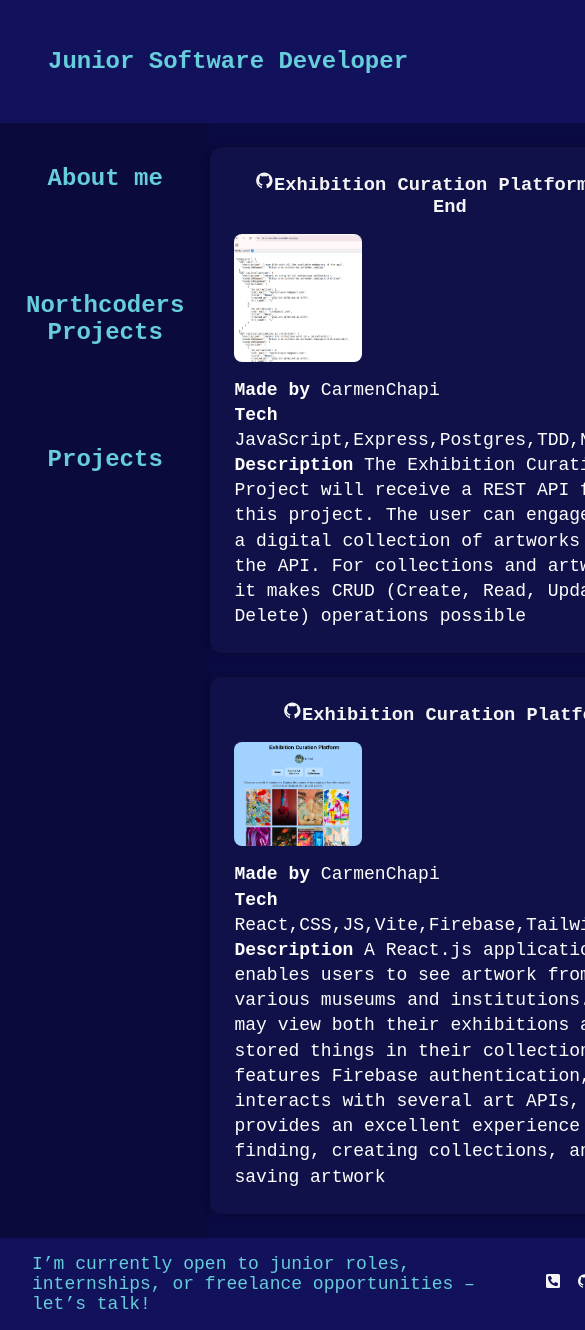
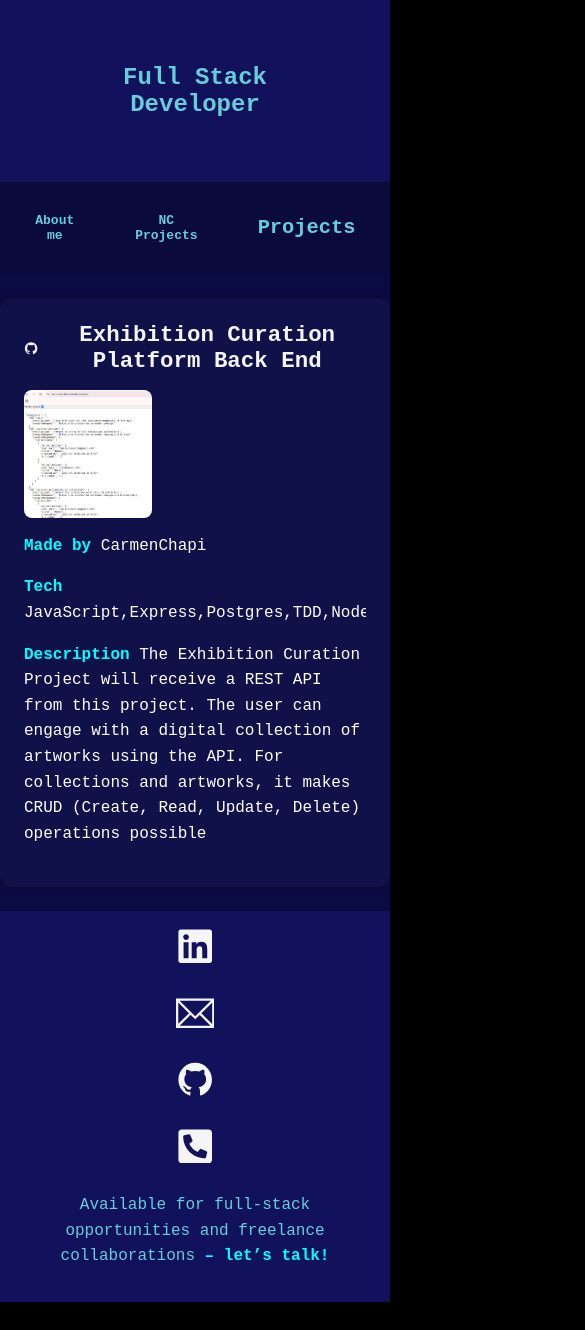
Before and after one commit to CarmenChapi/Projects, a React (Vite) app: page /works in a window 390 px wide. Shown: the top 1330 px of the page, 585 px wide, since content can reach past the window. After the commit the page ends 1302 px from the top, so only its background shows below. Built offline with nearby package versions, Linux system fonts and the light colour scheme.

Commit message:
this commit will add some changes about the size of the devices

```diff
--- a/index.html
+++ b/index.html
@@ -3,8 +3,8 @@
   <head>
     <meta charset="UTF-8" />
     <link rel="icon" type="image/svg+xml" href="/vite.svg" />
-    <meta name="viewport" content="width=device-width, initial-scale=1.0" />
-    <title>Carmen Chapi</title>
+   <meta name="viewport" content="width=device-width, initial-scale=1, maximum-scale=1, shrink-to-fit=no, user-scalable=no">
+    <title>Carmen Chaparro | Portfolio</title>
   </head>
   <body>
     <div id="root"></div>
--- a/src/App.css
+++ b/src/App.css
@@ -1,37 +1,43 @@
 #root {
-  max-width: 800px;
+  max-width: 100%;
+    min-height: 100dvh;
+  overflow-x: hidden;
+  position: relative;
   margin: 0 auto;
   text-align: center;
   background-color:rgb(11, 11, 68);
   color: antiquewhite;
 }
 
+
 .Header{
   display: flex;
   flex-direction: row;
-  align-items:first baseline;
+  align-items:center;
+    justify-content: center;
+      padding: 1rem;
   background-color: rgb(18, 18, 92);
   color: #66cdda;
 }
 
+
 .NavBar{
-  width: 220px;
-  background-color: #0a0a3c; /* darker navy blue to separate visually */
+
+  background-color: #0a0a3c;
   padding: 2rem 1rem;
   display: flex;
   flex-direction: column;
-  gap: 5rem;
-  color: #4cbfd9; /* Softer blue we picked earlier */
-
+  gap: 2rem;
+  color: #4cbfd9;
+  min-width: 200px;
 }
-
 
 
 /* The navigation menu links */
 .NavLinks {
   position: relative;
   display: inline-block;
-  color: #66cdda;/* Your bright blue color */
+  color: #66cdda;
   text-decoration: none;
   padding: 0.5rem 0;
   transition: color 0.3s ease;
@@ -55,24 +61,35 @@
 
 p{
   text-align: left;
-  font-size: large;
+  font-size: 1.1rem;
+  line-height: 1.6;
+  margin-bottom: 1rem;
+  width: 100% ;
+  max-width:100%;
+  overflow-x: hidden;
 }
+
 
 .mainContainer{
   display: flex;
   flex-direction:row;
   align-items: left;
+  min-height: 80dvh;
 }
 
 .profileImage{
-  width: 25em;
-  border-radius: 8em;
+
+  width: 100%;
+  max-width: 25vw;
+  overflow: hidden;
   border-color: #00f0ff;
   margin: 1em;
   display: block;
   margin-left: auto;
   margin-right: auto;
-  border: 2px solid;
+  border-radius: 50%;
+  pointer-events: none;
+
 }
 
 .Footer{
@@ -93,13 +110,41 @@ p{
   overflow-y: auto;
 }
 
+h2{
+  margin: 2ch;
+}
 
 a {
   color: inherit;
   text-decoration: none;
+
+}
+.footLink{
+  font-size: 4ch;
 }
 
+.titleLink{
+    display: flex;
+    align-items: center;
+    justify-content: center; /* para que sigan centrados */
+    gap: 10px;
+  font-size: 2ch;
+}
+
+.descripColor{
+  color:aqua;
+}
 .previewLink{
+  width: 8em;
+  height: 8em;
+  display: block;
+  margin-left: 2em;
+  margin-right: auto;
+  border-radius: 2px;
+    pointer-events: none;
+}
+
+.previewLink2{
   width: 8em;
   height: 8em;
   display: block;
@@ -113,7 +158,9 @@ ul { list-style-type: none; }
 
 .description{
   margin-left: 1px;
-  width: 25em;
+  width: 100%;
+  max-width: 18vw;
+  overflow: hidden;
 }
 
 
@@ -128,7 +175,7 @@ ul { list-style-type: none; }
 }
 
 .name{
-  color: #66cdda;
+  color:aqua;
 }
 
 .navTitle{
@@ -168,7 +215,7 @@ img:hover {
 .infoProject {
   margin-top: 0.5rem;
   font-size: 0.9rem;
-  line-height: 1.4;
+  line-height: 1.8;
 }
 
 * {
@@ -176,3 +223,65 @@ img:hover {
   margin: 0;
   padding: 0;
 }
+
+@media (max-width: 768px) {
+  /* El contenedor principal ahora se apila (uno arriba de otro) */
+  .mainContainer {
+    flex-direction: column;
+  }
+
+  @media (max-width: 768px) {
+  .NavBar {
+    flex-direction: row;
+    gap: 0; /* Quitamos el gap para controlar el espacio con padding */
+    padding: 0;
+    width: 100%;
+    align-items: stretch; /* Estira los hijos para que tengan la misma altura */
+  }
+
+  .NavLinks {
+    flex: 1;              /* Obliga a todos a medir lo mismo de ancho */
+    display: flex;
+    align-items: center;  /* Centra el texto verticalmente */
+    justify-content: center; /* Centra el texto horizontalmente */
+    text-align: center;
+    font-size: 0.85rem;   /* Fuente uniforme */
+    min-height: 60px;     /* Altura fija para que todos sean iguales */
+    padding: 10px;
+
+
+  /* Si usabas el subrayado ::after, mejor quítalo en móvil para que no ensucie */
+  .NavLinks::after {
+    display: none;
+  }
+}
+
+  /* La imagen de perfil un poco más pequeña en móvil */
+  .profileImage {
+    width: 150px;
+    height: 150px;
+  }
+  .navTitle {
+    font-size: small;            /* En móvil mejor quitar el texto grande "NavBar" */
+  }
+
+  /* Ajustamos el contenido lateral */
+  .containerSide {
+    padding: 1.5rem;
+  }
+
+  /* Evitamos que el texto sea demasiado pequeño o grande */
+  p {
+    font-size: 1rem;
+  }
+  .footText{
+     text-align: center;
+  }
+
+  .Footer {
+    flex-direction: column; /* Footer también vertical */
+    gap: 1rem;
+  }
+}
+
+}
--- a/src/components/AboutMe.jsx
+++ b/src/components/AboutMe.jsx
@@ -6,11 +6,7 @@ const AboutMe = () => {
         <p>My name is <b className="name">Maria del Carmen Chaparro </b> (She/her)</p>
         <p>But people call me Carmen /kaar·muhn/</p>
         <img className="profileImage" alt="carmen profile photo" src={carmen}/>
-<p>I recently completed a bootcamp with Northcoders, and I built this website to showcase what I've learned along the way. While programming wasn't new to me, the experience deepened my knowledge and challenged me to grow.
-
-This portfolio highlights my learning journey from backend development using JavaScript, Express, Postgres, TDD, and Node.js, to building responsive frontends with React, CSS, Axios, and Vite. I also had the chance to work with Firebase and strengthen my skills through collaborative projects.
-
-Most importantly, this journey showed me how much I enjoy learning and how much more I'm excited to explore in tech.
+<p>I am a Full-Stack Developer with a unique professional arc. After starting my career in Spain as a Java and SQL Developer, I spent almost ten years in London mastering the art of communication and teamwork in hospitality. I pivoted back to my technical roots, completing an intensive bootcamp to add JavaScript, Node.js, and React to my repertoire. I build applications that are as robust as they are user-centric, combining years of professional discipline with a fresh, modern tech stack.
 </p>
     </div>
 }
--- a/src/components/Footer.jsx
+++ b/src/components/Footer.jsx
@@ -8,6 +8,7 @@ const Footer = () => {
     <div className="Footer">
 
       <a
+      className="footLink"
         alt="linkedin"
         href="https://www.linkedin.com/in/maria-del-carmen-chaparro-g%C3%B3mez-403655358/"
         target="_blank"
@@ -17,6 +18,7 @@ const Footer = () => {
           <FaLinkedin />
           </a>
       <a
+         className="footLink"
         alt="email link"
         href="mailto:mariachaparro58@gmail.com?subject=Hi Carmen"
         rel="email"
@@ -25,6 +27,7 @@ const Footer = () => {
         <TfiEmail />
       </a>
       <a
+         className="footLink"
         alt="github link"
         target="_blank"
         rel="noopener noreferrer"
@@ -34,6 +37,7 @@ const Footer = () => {
         <AiFillGithub />
       </a>
       <a
+         className="footLink"
         alt="contact phone link"
         href="tel:+447821024370"
         rel="phone"
@@ -41,8 +45,8 @@ const Footer = () => {
       >
         <FaPhoneSquareAlt />
       </a>
-      {/* <p>Contact me</p> */}
-      <p>I’m currently open to junior roles, internships, or freelance opportunities – let’s talk!</p>
+
+      <p className="footText">Available for full-stack opportunities and freelance collaborations <b className="name"> – let’s talk! </b></p>
     </div>
   );
 };
--- a/src/components/Header.jsx
+++ b/src/components/Header.jsx
@@ -2,7 +2,7 @@
 
 const Header = () => {
     return <><div className="Header">
-    <h1 className="titleHeader">Junior Software Developer</h1>
+    <h1 className="titleHeader">Full Stack Developer</h1>
     </div>
     </>
 
--- a/src/components/NavBar.jsx
+++ b/src/components/NavBar.jsx
@@ -7,7 +7,7 @@ const NavBar = () => {
     <h2 className="navTitle">About me</h2>
     </Link>
     <Link className="NavLinks"  to="/projects">
-    <h2 className="navTitle">Northcoders Projects</h2>
+    <h2 className="navTitle">NC Projects</h2>
     </Link>
      <Link className="NavLinks"  to="/works">
     <h2>Projects</h2>
--- a/src/components/ProjectCard.jsx
+++ b/src/components/ProjectCard.jsx
@@ -3,16 +3,18 @@ import { AiFillGithub } from "react-icons/ai";
 const ProjectCard = ({ project }) => {
   return (
     <div className="projectCard">
-      <h3 className="project-title">
-        <a href={project.github}
+      <h3 >
+        <a className="titleLink"
+        href={project.github}
         rel="noopener noreferrer"
+
         target="_blank"
         title="See the project in GitHub">
-          <AiFillGithub />{   }{project.name}
+          <AiFillGithub />{project.name}
         </a></h3>
 
 
-
+    {"No link" != project.link ?
         <a href={project.link}
         target="_blank"
         rel="noopener noreferrer"
@@ -24,10 +26,18 @@ const ProjectCard = ({ project }) => {
 
           />
         </a>
+        :    <img
+            className="previewLink2"
+            alt={project.name + "firebase logo"}
+            src={project.avatar}
+
+          />}
+
+
         <div className="infoProject">
-        <p ><strong>Made by </strong>{project.author}</p>
-        <p ><strong>Tech </strong>{project.techStack.join()}</p>
-        <p ><strong>Description </strong>{project.description}</p>
+        <p ><strong className="descripColor">Made by </strong>{project.author}</p>
+        <p ><strong className="descripColor">Tech </strong>{project.techStack.join()}</p>
+        <p ><strong className="descripColor">Description </strong>{project.description}</p>
 
         </div>
         </div>
--- a/src/components/ProjectsList.jsx
+++ b/src/components/ProjectsList.jsx
@@ -1,11 +1,11 @@
 import ProjectCard from "./ProjectCard"
 
-import newsapi from "/src/assets/newsapi.png";
+import newsapi from "/src/assets/Node.js.png";
 import Question from "/src/assets/Question.png";
 import Calculator from "/src/assets/Calculator.png";
 import TVGuide from "/src/assets/TVGuide.png";
 import NCNews from "/src/assets/NCNews.png";
-import firebase from "/src/assets/firebase.png";
+import firebase from "/src/assets/Firebase.png";
 import readshare from "/src/assets/readshare.png";
 
 const projectListArray = [
--- a/src/components/WorksList.jsx
+++ b/src/components/WorksList.jsx
@@ -12,15 +12,15 @@ const projectList = [
         techStack : ["JavaScript", "Express", "Postgres", "TDD", "Node.js"],
         description : "The Exhibition Curation Project will receive a REST API from this project. The user can engage with a digital collection of artworks using the API. For collections and artworks, it makes CRUD (Create, Read, Update, Delete) operations possible",
     },
-    {
-        name:"Exhibition Curation Platform",
-        author: "CarmenChapi",
-        avatar : platform,
-        link: "https://curationplatform.netlify.app/",
-        github : "https://github.com/CarmenChapi/SE-Exhibition-Curation-Platform-FE.git",
-        techStack : ["React", "CSS", "JS", "Vite", "Firebase", "Tailwind"],
-        description : "A React.js application that enables users to see artwork from various museums and institutions.  Users may view both their exhibitions and the stored things in their collections.  It features Firebase authentication, interacts with several art APIs, and provides an excellent experience for finding, creating collections, and saving artwork",
-    }
+    // {
+    //     name:"Exhibition Curation Platform",
+    //     author: "CarmenChapi",
+    //     avatar : platform,
+    //     link: "https://curationplatform.netlify.app/",
+    //     github : "https://github.com/CarmenChapi/SE-Exhibition-Curation-Platform-FE.git",
+    //     techStack : ["React", "CSS", "JS", "Vite", "Firebase", "Tailwind"],
+    //     description : "A React.js application that enables users to see artwork from various museums and institutions.  Users may view both their exhibitions and the stored things in their collections.  It features Firebase authentication, interacts with several art APIs, and provides an excellent experience for finding, creating collections, and saving artwork",
+    // }
 ]
 
 
```
Also changed, not shown: src/assets/Firebase.png (added), src/assets/Node.js.png (added).
